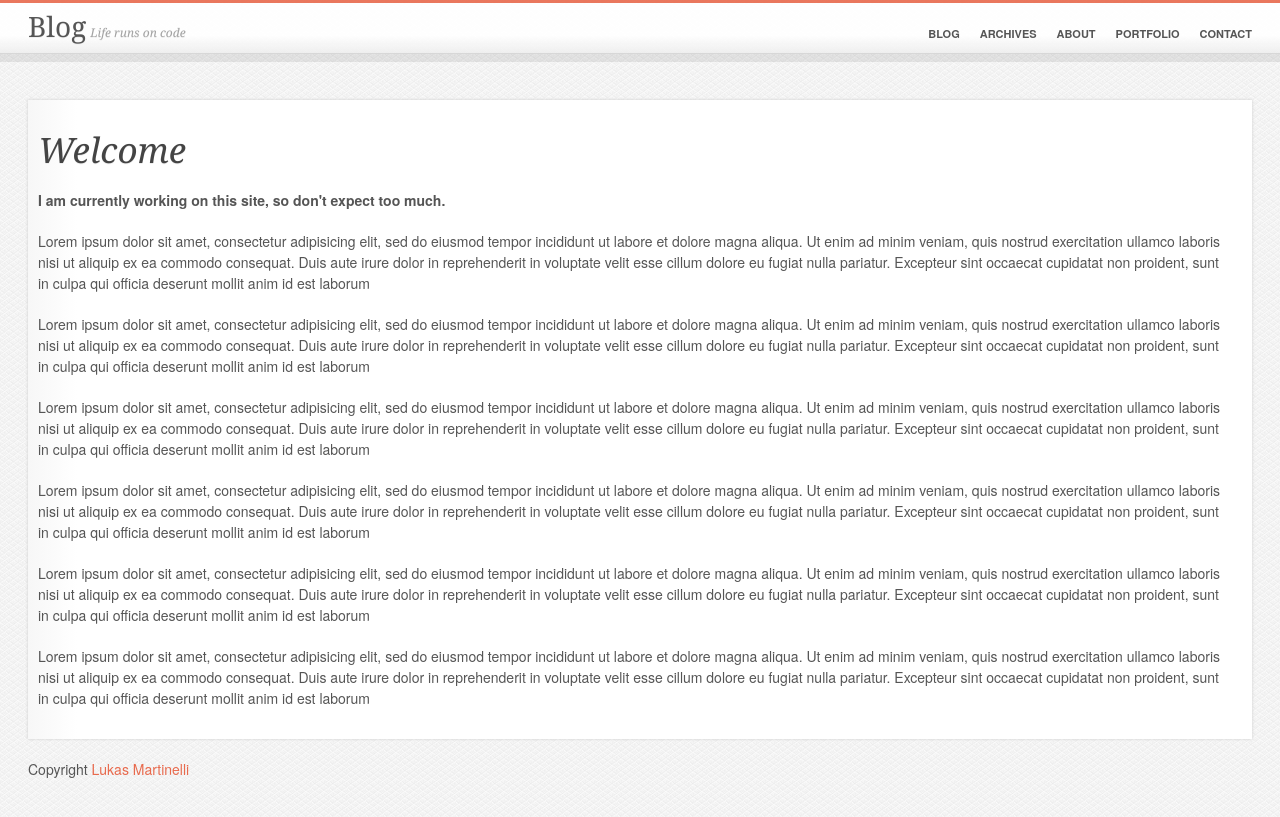
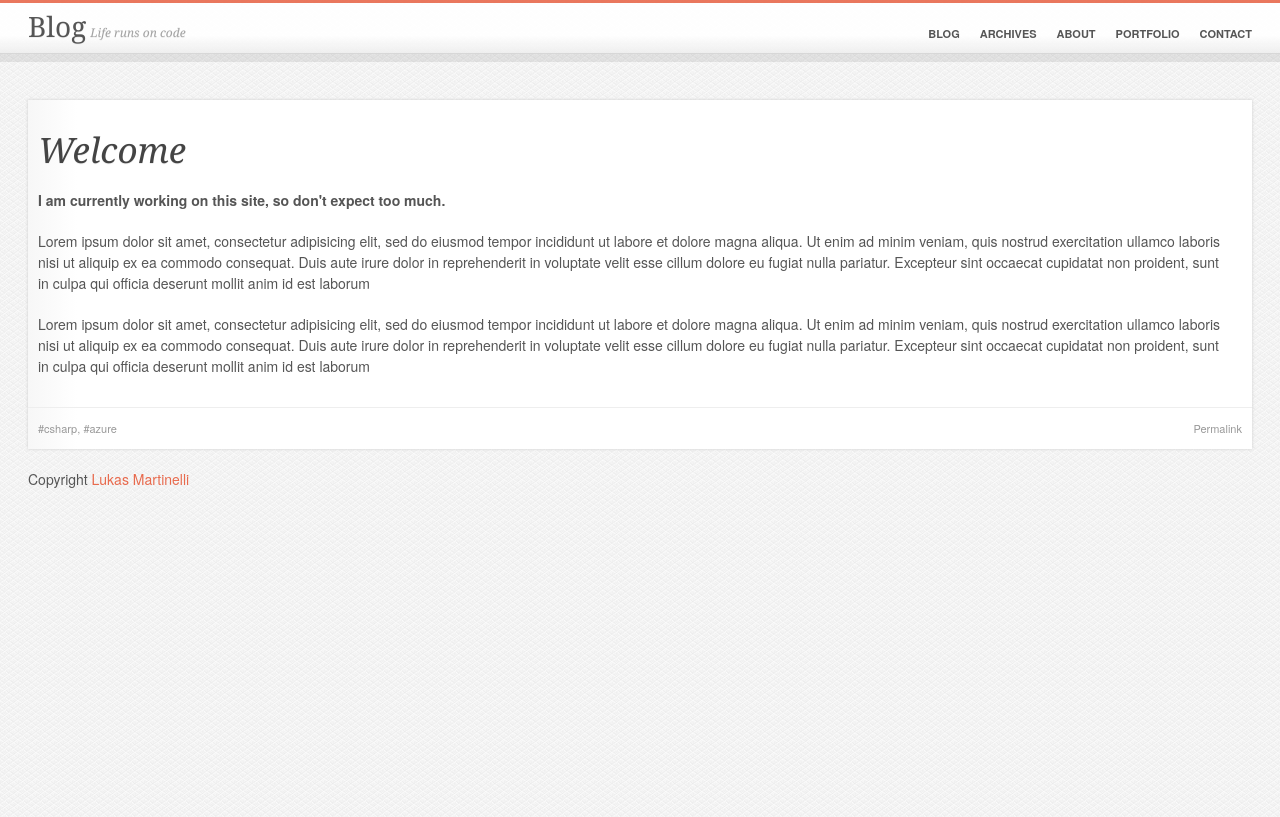
Before and after one commit to lukasmartinelli/lukasmartinelli.github.io, a Jekyll site: the page built from index.html, in a window 1280 px wide. Shown: the top 817 px of the page. Built offline with Jekyll 4.4.1, drawn with Linux system fonts in a browser that asks for light colours; Markdown is read by kramdown in place of the engine named in the settings.

Commit message:
Added article footer

```diff
--- a/css/main.css
+++ b/css/main.css
@@ -166,5 +166,28 @@ nav.nav-primary {
 article {
 	background: -webkit-linear-gradient(left, #f7f7f7 0%,#ffffff 4%,#ffffff 100%);
 	box-shadow: 0px 0px 3px 0px #ccc;
-	padding: 30px 30px 10px 10px;
 }
+
+	article div.content {
+		padding: 30px 30px 10px 10px;
+	}
+
+	article footer {
+		padding: 10px;
+		border-top: 1px solid #eee;
+		color: #999;
+		font-size: 11px;
+		overflow: hidden;
+	}
+
+		article footer a {
+			color: #999;
+		}
+
+.tags {
+	float: left;
+}
+
+.permalink {
+	float: right;
+}
--- a/index.html
+++ b/index.html
@@ -4,6 +4,7 @@ title: Welcome dear visitor
 ---
 
 <article>
+	<div class="content">
 		<h2>Welcome</h2>
 	  	<p><b>I am currently working on this site, so don't expect too much.</b><p>
 	  <!--
@@ -14,7 +15,13 @@ title: Welcome dear visitor
 	  </ul>-->
 		  <p>Lorem ipsum dolor sit amet, consectetur adipisicing elit, sed do eiusmod tempor incididunt ut labore et dolore magna aliqua. Ut enim ad minim veniam, quis nostrud exercitation ullamco laboris nisi ut aliquip ex ea commodo consequat. Duis aute irure dolor in reprehenderit in voluptate velit esse cillum dolore eu fugiat nulla pariatur. Excepteur sint occaecat cupidatat non proident, sunt in culpa qui officia deserunt mollit anim id est laborum</p>
 		  <p>Lorem ipsum dolor sit amet, consectetur adipisicing elit, sed do eiusmod tempor incididunt ut labore et dolore magna aliqua. Ut enim ad minim veniam, quis nostrud exercitation ullamco laboris nisi ut aliquip ex ea commodo consequat. Duis aute irure dolor in reprehenderit in voluptate velit esse cillum dolore eu fugiat nulla pariatur. Excepteur sint occaecat cupidatat non proident, sunt in culpa qui officia deserunt mollit anim id est laborum</p>
-    <p>Lorem ipsum dolor sit amet, consectetur adipisicing elit, sed do eiusmod tempor incididunt ut labore et dolore magna aliqua. Ut enim ad minim veniam, quis nostrud exercitation ullamco laboris nisi ut aliquip ex ea commodo consequat. Duis aute irure dolor in reprehenderit in voluptate velit esse cillum dolore eu fugiat nulla pariatur. Excepteur sint occaecat cupidatat non proident, sunt in culpa qui officia deserunt mollit anim id est laborum</p>
-  <p>Lorem ipsum dolor sit amet, consectetur adipisicing elit, sed do eiusmod tempor incididunt ut labore et dolore magna aliqua. Ut enim ad minim veniam, quis nostrud exercitation ullamco laboris nisi ut aliquip ex ea commodo consequat. Duis aute irure dolor in reprehenderit in voluptate velit esse cillum dolore eu fugiat nulla pariatur. Excepteur sint occaecat cupidatat non proident, sunt in culpa qui officia deserunt mollit anim id est laborum</p>  <p>Lorem ipsum dolor sit amet, consectetur adipisicing elit, sed do eiusmod tempor incididunt ut labore et dolore magna aliqua. Ut enim ad minim veniam, quis nostrud exercitation ullamco laboris nisi ut aliquip ex ea commodo consequat. Duis aute irure dolor in reprehenderit in voluptate velit esse cillum dolore eu fugiat nulla pariatur. Excepteur sint occaecat cupidatat non proident, sunt in culpa qui officia deserunt mollit anim id est laborum</p>
-  <p>Lorem ipsum dolor sit amet, consectetur adipisicing elit, sed do eiusmod tempor incididunt ut labore et dolore magna aliqua. Ut enim ad minim veniam, quis nostrud exercitation ullamco laboris nisi ut aliquip ex ea commodo consequat. Duis aute irure dolor in reprehenderit in voluptate velit esse cillum dolore eu fugiat nulla pariatur. Excepteur sint occaecat cupidatat non proident, sunt in culpa qui officia deserunt mollit anim id est laborum</p>
 	</div>
+  	<footer>
+	  	<span class="tags">
+	  		<a href="" rel="tag">#csharp</a>, <a href="">#azure</a>
+	  	</span>
+	  	<span class="permalink">
+	  		<a href="#">Permalink</a>
+	  	</span>
+  	</footer>
+</article>
```
Lines whose indentation alone changed are shown as unchanged.
